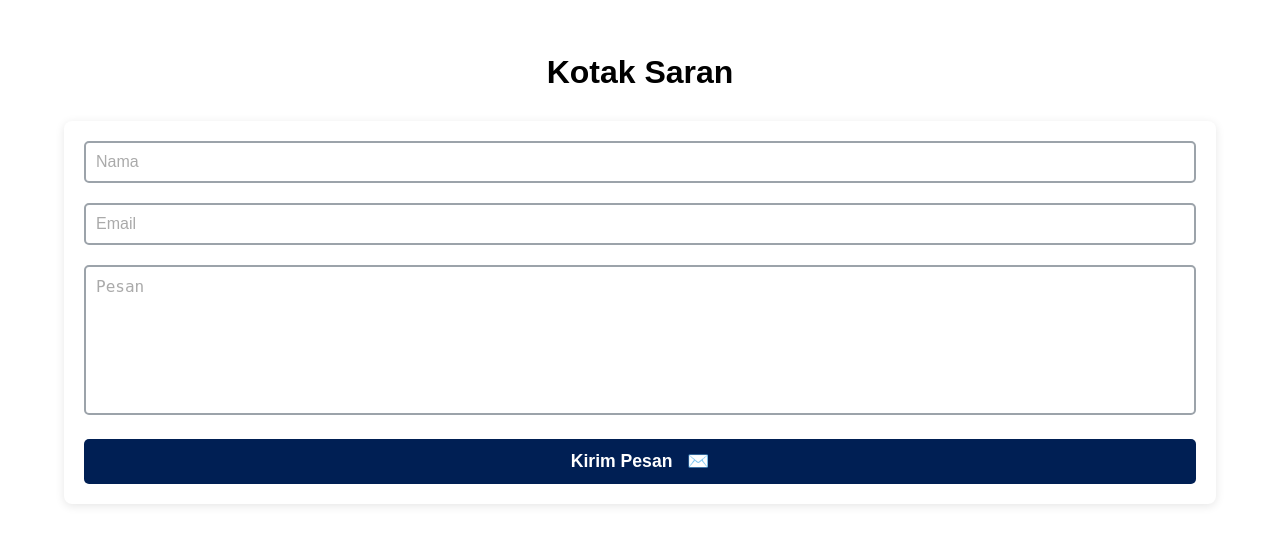
After one commit to fristkhfdz22/final-s, a CodeIgniter app: the page made by application/views/user/kontak/detail.php in a window 1280 px wide. The commit adds this page. Shown: the top 545 px of the page. Run offline with CodeIgniter, Linux system fonts and the light colour scheme.

Commit message:
u kritiksaran

```diff
--- a/application/config/config.php
+++ b/application/config/config.php
@@ -23,7 +23,7 @@ defined('BASEPATH') or exit('No direct script access allowed');
 | a PHP script and you can easily do that on your own.
 |
 */
-$config['base_url'] = 'http://localhost/final-s/';
+$config['base_url'] = 'http://final.test/';
 
 /*
 |--------------------------------------------------------------------------
--- a/application/config/routes.php
+++ b/application/config/routes.php
@@ -73,6 +73,8 @@ $route['kontak/add'] = 'kontak/add';
 $route['kontak/save'] = 'kontak/save';
 $route['user'] = 'user/index';
 $route['kritiksaran/submit'] = 'kritiksaran/submit';
+$route['kritiksaran'] = 'kritiksaran/index';
+
 $route['admin/kritiksaran'] = 'kritiksaran/list';
 $route['user/kepsek/detail'] = 'Kepsekdetail/index';
 $route['berita/detail'] = 'beritadetail/index/';
--- a/application/views/user/header.php
+++ b/application/views/user/header.php
@@ -53,7 +53,7 @@
                                     </li>
 
                                     <li><a class="dropdown-item" href="<?= base_url('sejarah-user'); ?>">Sejarah</a></li>
-                                    <li><a class="dropdown-item" href="<?= base_url('visimisi'); ?>">Visi & Misi</a></li>
+                                    <li><a class="dropdown-item" href="<?= base_url('kritiksaran'); ?>">Kritik & Saran</a></li>
                                     <li><a class="dropdown-item" href="<?= base_url('gurustaff/detail/'); ?>">Guru dan Staff</a></li>
                                 </ul>
                         </li>
@@ -84,7 +84,7 @@
                         </li>
                         <li class="nav-item">
                             <div class="tombol">
-                                <a class="nav-link smooth-menu" href="<?= base_url('visimisi'); ?>" style="color: black;">Visi&Misi</a>
+                                <a class="nav-link smooth-menu" href="<?= base_url('kritiksaran'); ?>" style="color: black;">Kritik&saran</a>
                         </li>
                         <li class="nav-item">
                             <div class="tombol">
--- a/application/views/user/home.php
+++ b/application/views/user/home.php
@@ -1,5 +1,5 @@
 
- <div class="home">
+<div class="home">
 <div class="marquee-section" style="margin-top: 60px;">
     <marquee behavior="scroll" direction="left" class="marquee-text" style="line-height: 50px;">
         <span class="marquee-text">Welcome to Our School Website | Stay Informed with the Latest Updates!</span>
--- /dev/null
+++ b/application/views/user/kontak/detail.php
@@ -0,0 +1,41 @@
+
+
+<!DOCTYPE html>
+<html lang="id">
+
+<head>
+    <meta charset="UTF-8">
+    <meta name="viewport" content="width=device-width, initial-scale=1.0">
+    <link rel="stylesheet" href="<?php echo base_url('assets/css/style.css'); ?>">
+</head>
+
+<body>
+    <header>
+    </header>
+<br>
+<br>
+<br>
+<section class="suggestion-box-section">
+    <div class="containerkotaksaran">
+        <h2 class="section-title" style="color: black;">Kotak Saran</h2>
+        <form action="<?php echo site_url('kritiksaran/submit'); ?>" method="post" class="suggestion-form">
+            <div class="form-group">
+                <input type="text" id="nama" name="nama" placeholder="Nama" class="form-control" required>
+            </div>
+            <div class="form-group">
+                <input type="email" id="email" name="email" placeholder="Email" required class="form-control">
+            </div>
+            <div class="form-group">
+                <textarea id="pesan" name="pesan" placeholder="Pesan" required class="form-control"></textarea>
+            </div>
+            <button type="submit" class="submit-btn">
+                Kirim Pesan <span class="send-icon">✉️</span>
+            </button>
+        </form>
+    </div>
+</section>
+<footer>
+    </footer>
+</body>
+
+</html>
```
